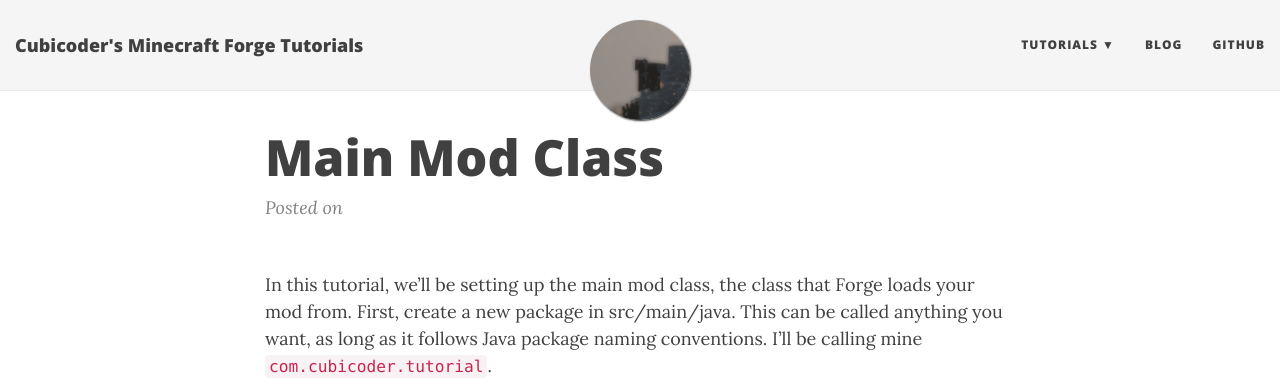
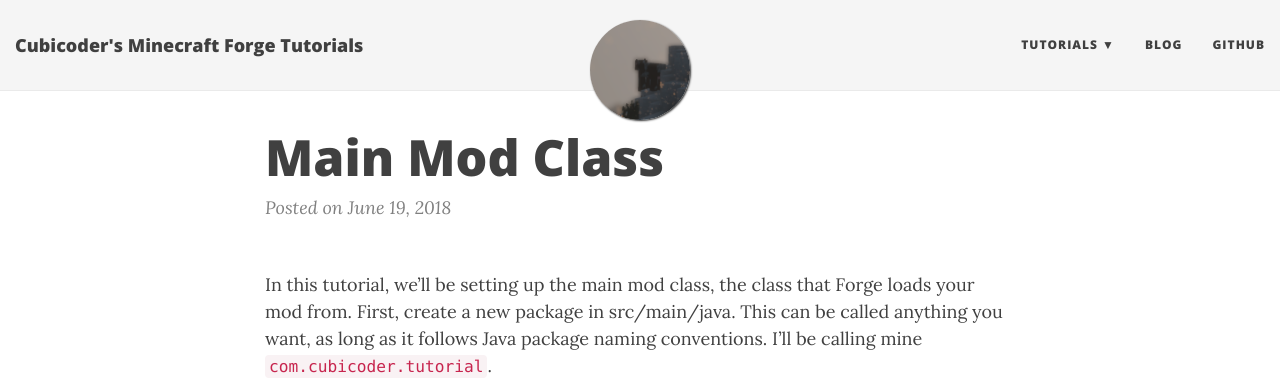
Before and after one commit to cubicoder/cubicoder.github.io, a Jekyll site: the page built from tutorials/1-12-2/2018-06-19-main-mod-class.md, in a window 1280 px wide and 900 px high. Shown: the top 391 px of the window. Built offline with Jekyll 4.4.1, drawn with Linux system fonts in a browser that asks for light colours; nearby versions of some CDN libraries; comment, search, counter and statistics services are not loaded.

Commit message:
fix date

```diff
--- a/tutorials/1-12-2/2018-06-19-main-mod-class.md
+++ b/tutorials/1-12-2/2018-06-19-main-mod-class.md
@@ -1,5 +1,6 @@
 ---
 title: Main Mod Class
+date: 2018-06-19
 ---
 
 In this tutorial, we’ll be setting up the main mod class, the class that Forge loads your mod from. First, create a new package in src/main/java. This can be called anything you want, as long as it follows Java package naming conventions. I’ll be calling mine `com.cubicoder.tutorial`.
```
